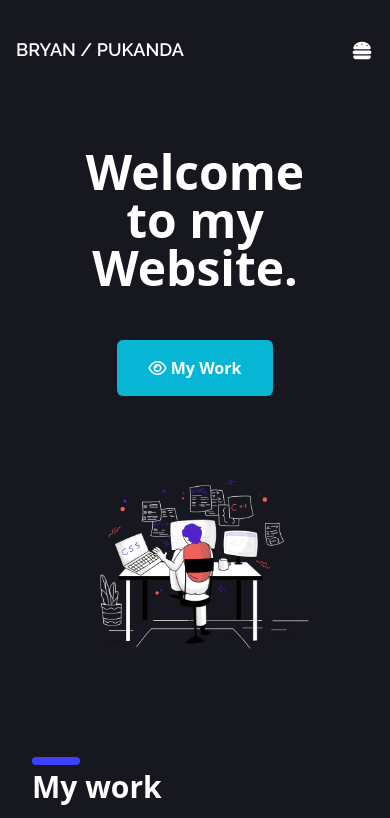
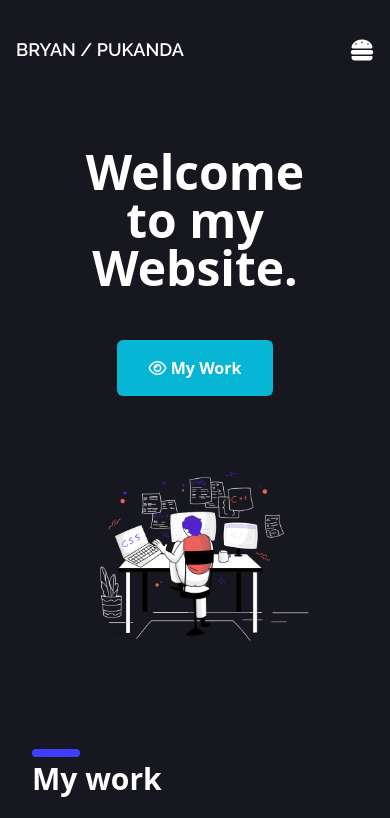
Before and after one commit to shurealis/portfolio, a website: page public/index.html in a window 390 px wide. Shown: the top 818 px of the page. Drawn offline with nearby package versions, Linux system fonts and the light colour scheme; files that its build step writes are made by us from their sources.

Commit message:
Update index.html

```diff
--- a/public/index.html
+++ b/public/index.html
@@ -29,7 +29,7 @@
             <div class="flex sm:hidden flex-1 justify-end right-0" id="menu-button">
                 <button class="outline-none mobile-menu-button">
                     <div class=" w-6 h-6 text-white hover:text-cyan-500">
-                        <i class="fa-solid fa-burger fa-lg"></i>
+                        <i class="fa-solid fa-burger fa-xl"></i>
                     </div>
                 </button>
             </div>
@@ -94,7 +94,7 @@
             </div>
             <!-- Image -->
             <div>
-                <img class="w-3/4 mt-16 mx-auto md:absolute lg:w-1/2 md:mt-0 right-0 -z-10" src="img/code.png"
+                <img class="w-3/4 mt-14 mx-auto md:absolute lg:w-1/2 md:mt-0 right-0 -z-10" src="img/code.png"
                     alt="blog">
             </div>
         </div>
```
